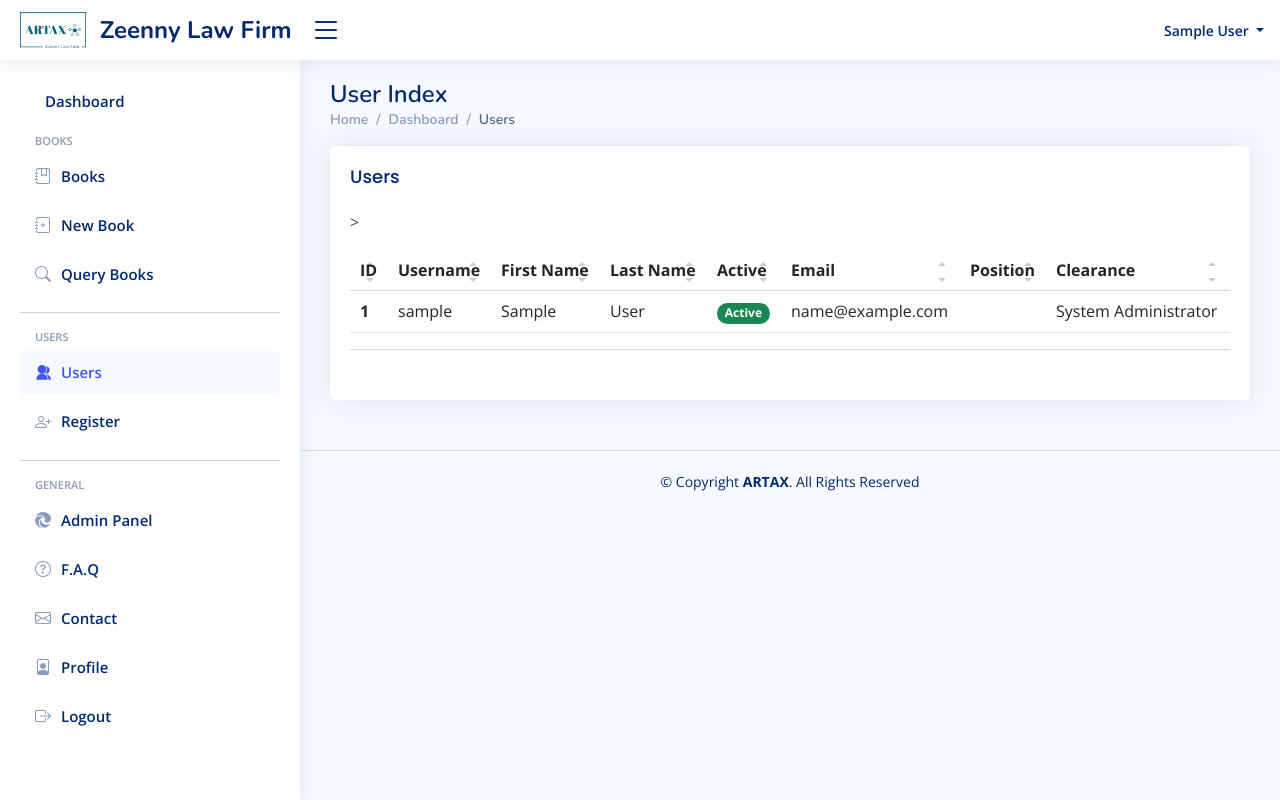
After one commit to marcnz06/artax-zeenny-law, a Django app: page /users/ in a window 1280 px wide. The commit adds this page. Run offline with Django 4.2, Linux system fonts and the light colour scheme; the visitor is signed in with stand-in values (Sample User, id 1); data comes from the database, SQL or seed files in the repository; parts of the project's set-up code (start-up, migrations or seed data) failed here and were passed over; some libraries are stand-ins or nearby versions.

Commit message:
- Improved setup_permissions.py - Added System Administrator user group - added a view, url and a html file (all_users.html) for admins to handle users - spelling correction in register.html - users can now update their social media links in their profile - added in main/models.py the ability to get the clearance of a user by calling user.get_clearance()

```diff
--- a/main/models.py
+++ b/main/models.py
@@ -25,3 +25,9 @@ class User(AbstractUser):
 
     def get_full_name(self):
         return f"{self.first_name} {self.last_name}".strip()
+
+    def get_clearance(self):
+        for user_group in self.groups.values_list('name', flat=True):
+            return user_group
+        if self.is_superuser:
+            return 'System Administrator'
--- /dev/null
+++ b/main/templates/main/all-users.html
@@ -0,0 +1,67 @@
+{% extends 'main/layout.html' %}
+{% block title %}Users{% endblock %}
+{% block content %}
+
+<main id="main" class="main">
+
+    <div class="pagetitle">
+      <h1>User Index</h1>
+      <nav>
+        <ol class="breadcrumb">
+          <li class="breadcrumb-item"><a href="{% url 'main:index' %}">Home</a></li>
+          <li class="breadcrumb-item"><a href="{% url "main:index" %}">Dashboard</a></li>
+          <li class="breadcrumb-item active">Users</li>
+        </ol>
+      </nav>
+    </div>
+
+    <section class="section">
+      <div class="row">
+        <div class="col-lg-12">
+
+          <div class="card">
+            <div class="card-body">
+            <div class="row">
+                <div class="col-6">
+                    <h5 class="card-title">Users</h5>
+                </div>
+            </div>
+              <div class="table-responsive-sm table-responsive-md">
+                <table class="table table-hover datatable">
+                <thead>
+                  <tr>
+                    <th scope="col">ID</th>
+                    <th scope="col">Username</th>
+                    <th scope="col">First Name</th>
+                    <th scope="col">Last Name</th>
+                    <th scope="col">Active</th>>
+                    <th scope="col">Email</th>
+                    <th scope="col">Position</th>
+                    <th scope="col">Clearance</th>
+                  </tr>
+                </thead>
+                <tbody>
+                {% for user in users %}
+                  <tr class="clickable" onclick="window.location='{% url 'main:profile' username=user.username %}'" style="cursor: pointer;">
+                    <th scope="row">{{ user.id }}</th>
+                    <td>{{user.username}}</td>
+                    <td>{{user.first_name}}</td>
+                    <td>{{user.last_name}}</td>
+                    <td>{% if user.is_active %}<span class="badge rounded-pill bg-success">Active</span>{% else %}<span class="badge rounded-pill bg-danger">Not Active</span>{% endif %}</td>
+                    <td>{{user.email}}</td>
+                    <td>{{user.job}}</td>
+                    <td>{{user.get_clearance}}</td>
+                  </tr>
+                {% endfor %}
+                </tbody>
+              </table>
+              </div>
+
+            </div>
+          </div>
+
+        </div>
+      </div>
+    </section>
+  </main>
+{% endblock %}
--- a/main/templates/main/layout.html
+++ b/main/templates/main/layout.html
@@ -131,22 +131,26 @@
 
 
         <li class="nav-heading">Books</li>
-        {% nav_link 'books:all_books' 'Books' 'journal-bookmark' %}
-        {% nav_link 'books:new_book' 'New Book' 'journal-plus' %}
-        {% nav_link 'books:book_queries' 'Query Books ' 'search' %}
-
-        <hr>
-        <li class="nav-heading">Users</li>
+        {% nav_link 'books:all_books' 'Books' 'bi bi-journal-bookmark' %}
+        {% nav_link 'books:new_book' 'New Book' 'bi bi-journal-plus' %}
+        {% nav_link 'books:book_queries' 'Query Books ' 'bi bi-search' %}
         {% if user.is_staff %}
-            {% nav_link 'main:register' 'Register' 'person-plus' 'True' %}
-            {% nav_link 'admin:index' 'Admin Panel' 'browser-edge' 'True' %}
+            <hr>
+            <li class="nav-heading">Users</li>
+            {% nav_link 'main:all_users' 'Users' 'ri-group-fill'%}
+            {% nav_link 'main:register' 'Register' 'bi bi-person-plus' 'True' %}
+            <hr>
+            <li class="nav-heading">General</li>
+            {% nav_link 'admin:index' 'Admin Panel' 'bi bi-browser-edge' 'True' %}
         {% endif %}
-        {% nav_link 'main:faq' 'F.A.Q' 'question-circle'%}
-        {% nav_link 'main:contact' 'Contact' 'envelope' %}
+        {% nav_link 'main:faq' 'F.A.Q' 'bi bi-question-circle' %}
+        {% nav_link 'main:contact' 'Contact' 'bi bi-envelope' %}
 
         {% if user.is_authenticated %}
-            {% nav_link 'main:profile' 'Profile ' 'file-person' username=user.username %}
-            {% nav_link 'main:logout' 'Logout' 'box-arrow-right' %}
+            {% nav_link 'main:profile' 'Profile ' 'bi bi-file-person' username=user.username %}
+            {% nav_link 'main:logout' 'Logout' 'bi bi-box-arrow-right' %}
+        {% else %}
+            {% nav_link 'main:login' 'Login' 'bi bi-box-arrow-in-right' %}
         {% endif %}
 
 
--- a/main/templates/main/register.html
+++ b/main/templates/main/register.html
@@ -92,7 +92,7 @@
                     </div>
 
                     <div class="col-12">
-                      <p class="small mb-0">A verification link will be sent to the email addressed entered.</p>
+                      <p class="small mb-0">A verification link will be sent to the email address entered.</p>
                     </div>
                   </form>
 
--- a/main/templatetags/custom_tags.py
+++ b/main/templatetags/custom_tags.py
@@ -17,6 +17,6 @@ def nav_link(context, view_name, text, icon, target=False, *args, **kwargs):
 
     url = reverse(view_name, args=args, kwargs=kwargs)
     if target:
-        return mark_safe(f"""<li class="{nav_class}"><a class="{link_class}" target="_blank" href="{url}"><i class="bi bi-{icon}"></i><span>{text}</span></a></li>""")
+        return mark_safe(f"""<li class="{nav_class}"><a class="{link_class}" target="_blank" href="{url}"><i class="{icon}"></i><span>{text}</span></a></li>""")
     else:
-        return mark_safe(f"""<li class="{nav_class}"><a class="{link_class}" href="{url}"><i class="bi bi-{icon}"></i><span>{text}</span></a></li>""")
+        return mark_safe(f"""<li class="{nav_class}"><a class="{link_class}" href="{url}"><i class="{icon}"></i><span>{text}</span></a></li>""")
--- a/main/urls.py
+++ b/main/urls.py
@@ -14,6 +14,7 @@ urlpatterns = [
     path("faq/", views.faq, name="faq"),
     path("contact/", views.contact, name="contact"),
     path("login/", views.login_view, name="login"),
+    path("users/", views.all_users, name="all_users"),
     path("register/", views.new_user, name="register"),
     path("confirm/<str:uidb64>/<str:token>/", views.confirm_email, name="verify_email"),
     path("users/<str:username>/", views.profile, name="profile"),
--- a/main/views.py
+++ b/main/views.py
@@ -92,8 +92,6 @@ def contact(request):
     return render(request, "main/contact.html")
 
 
-# TODO 1 Users Handling ################################################################################################
-
 @csrf_protect
 def login_view(request):
     if request.user.is_authenticated:
@@ -119,6 +117,13 @@ def login_view(request):
             login(request, user)
             return redirect('main:profile', username=user.username)
     return render(request, "main/login.html")
+
+
+@staff_required
+@login_required(login_url='login')
+def all_users(request):
+    users = User.objects.all()
+    return render(request, 'main/all-users.html', {'users': users})
 
 
 @staff_required
@@ -157,6 +162,7 @@ def new_user(request):
             role = request.POST.get("role")
             if role == '1':
                 user.is_superuser = True
+                user.groups.add(Group.objects.get(name="System Administrator"))
             elif role == '2':
                 user.is_staff = True
                 user.groups.add(Group.objects.get(name="Office Administrator"))
@@ -213,8 +219,6 @@ def profile(request, username):
     context = {'target_user': user}
     for user_group in user.groups.values_list('name', flat=True):
         context['clearance'] = user_group
-    if user.is_superuser:
-        context['clearance'] = 'System Administrator'
     return render(request, "main/users-profile.html", context=context)
 
 
```
Also changed, not shown: main/management/commands/setup_permissions.py (+36 -30 lines), main/templates/main/users-profile.html (+6 -5 lines).
